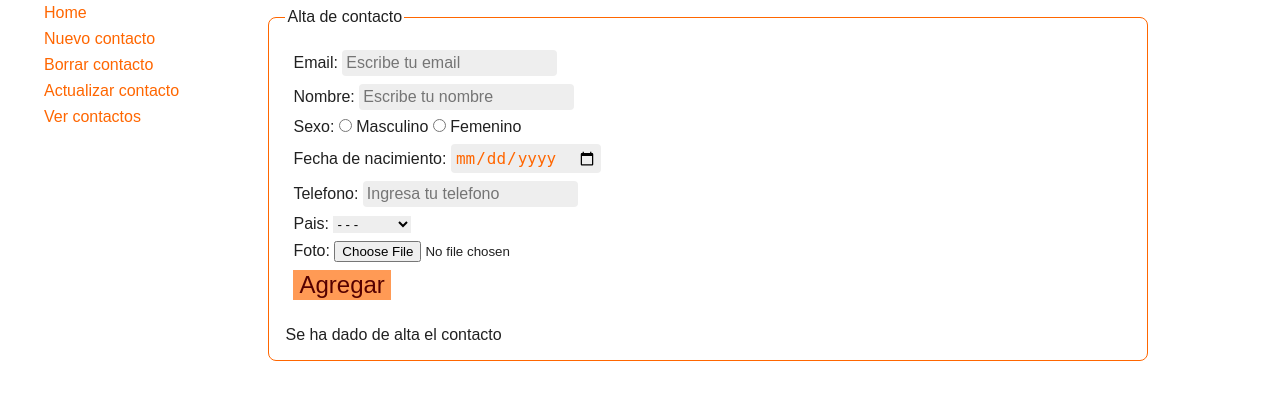
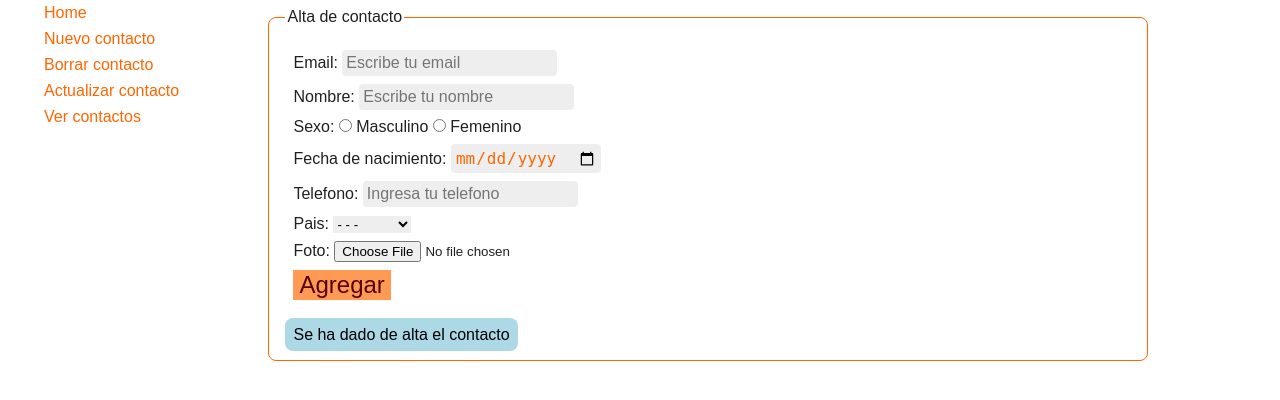
Before and after one commit to AlbertoCard/MyWeb, a PHP site: the page made by PHP/MisContactos/index.php in a window 1280 px wide. Shown: the top 400 px of the page. Run offline with PHP 8.4, Linux system fonts and the light colour scheme; data comes from the database, SQL or seed files in the repository.

Commit message:
mis_contactos - bajas de contactos listas

```diff
--- a/PHP/MisContactos/css/mis-contactos.css
+++ b/PHP/MisContactos/css/mis-contactos.css
@@ -96,3 +96,10 @@ ul{
 .cambio {
     transition: all 1.5s ease-out;
 }
+.mensajes{
+    background-color: lightblue;
+    border-radius: .5em;
+    color: #000;
+    font-size: 1em;
+    padding: .5em;
+}
```
Also changed, not shown: PHP/MisContactos/php/baja-contacto.php (+4 -4 lines), PHP/MisContactos/php/eliminar-contacto.php (+16 -0 lines).
